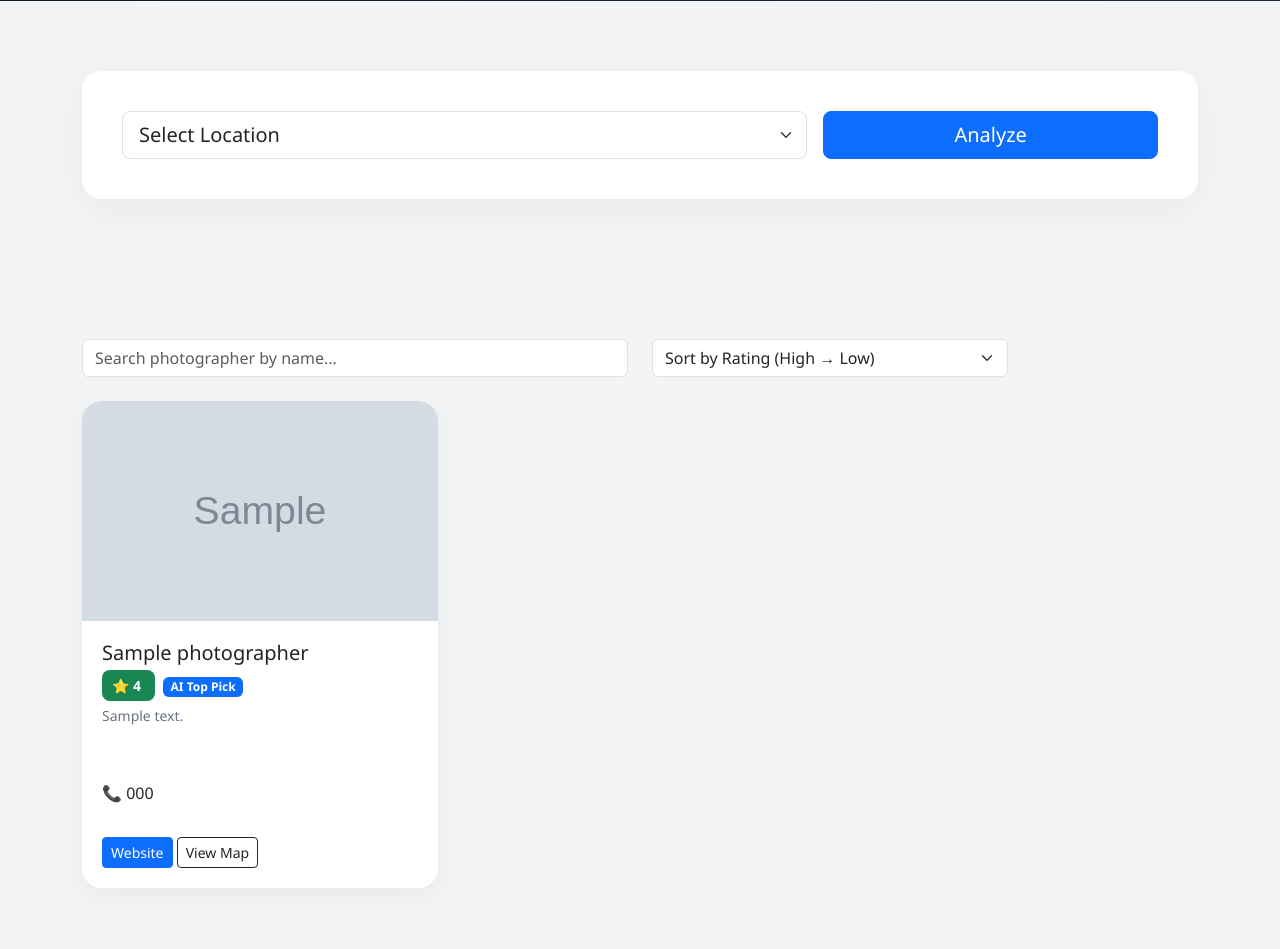
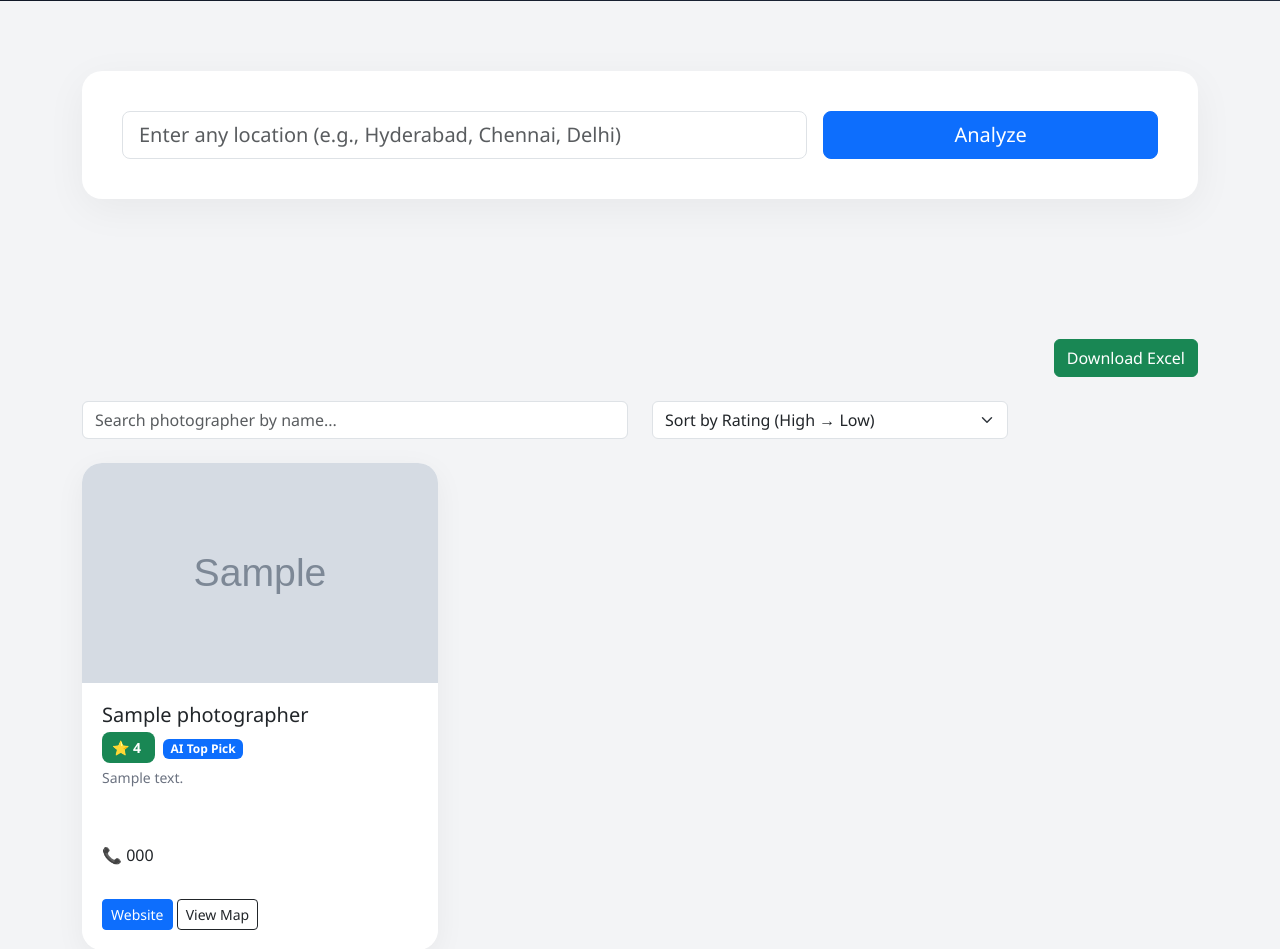
Before and after one commit to 2811Mounika/lensora-ai, a Flask app: template templates/index.html in a window 1280 px wide. Shown: the part 437-1386 px from the top of the page. Before the commit the page ends 1325 px from the top, so only its background shows below. Run offline with Flask 3, Linux system fonts and the light colour scheme; the template is opened without the code that fills it: most values are stand-ins (such as "Sample title", 1, 10 or a date in 2020); grey boxes marked "Sample" are stand-in pictures.

Commit message:
Dynamic location + Excel download

```diff
--- a/app.py
+++ b/app.py
@@ -1,6 +1,8 @@
-from flask import Flask, render_template, request
+from flask import Flask, render_template, request, send_file
 import requests
 import os
+import pandas as pd
+from io import BytesIO
 from dotenv import load_dotenv
 
 load_dotenv()
@@ -8,6 +10,25 @@ load_dotenv()
 app = Flask(__name__)
 
 API_KEY = os.getenv("GOOGLE_API_KEY")
+
+
+def get_place_details(place_id):
+    details_url = "https://maps.googleapis.com/maps/api/place/details/json"
+
+    params = {
+        "place_id": place_id,
+        "fields": "formatted_phone_number,website",
+        "key": API_KEY
+    }
+
+    response = requests.get(details_url, params=params)
+    result = response.json().get("result", {})
+
+    return {
+        "phone": result.get("formatted_phone_number", "Not Available"),
+        "website": result.get("website", "Not Available")
+    }
+
 
 def get_photographers(city):
     search_url = "https://maps.googleapis.com/maps/api/place/textsearch/json"
@@ -22,7 +43,7 @@ def get_photographers(city):
 
     photographers = []
 
-    for place in data.get("results", [])[:20]:
+    for place in data.get("results", [])[:30]:
         place_id = place.get("place_id")
         details = get_place_details(place_id)
 
@@ -46,35 +67,38 @@ def get_photographers(city):
 
     return photographers
 
-def get_place_details(place_id):
-    details_url = "https://maps.googleapis.com/maps/api/place/details/json"
-
-    params = {
-        "place_id": place_id,
-        "fields": "formatted_phone_number,website",
-        "key": API_KEY
-    }
-
-    response = requests.get(details_url, params=params)
-    result = response.json().get("result", {})
-
-    return {
-        "phone": result.get("formatted_phone_number", "Not Available"),
-        "website": result.get("website", "Not Available")
-    }
-
 
 @app.route("/", methods=["GET", "POST"])
 def index():
     photographers = []
+    city = ""
 
     if request.method == "POST":
-        city = request.form["city"]
+        city = request.form["city"].strip()
         photographers = get_photographers(city)
 
-    return render_template("index.html", photographers=photographers)
+    return render_template("index.html",
+                           photographers=photographers,
+                           city=city)
 
-import os
+
+@app.route("/download", methods=["POST"])
+def download_excel():
+    city = request.form["city"].strip()
+    photographers = get_photographers(city)
+
+    df = pd.DataFrame(photographers)
+
+    output = BytesIO()
+    df.to_excel(output, index=False)
+    output.seek(0)
+
+    return send_file(
+        output,
+        download_name=f"{city}_photographers.xlsx",
+        as_attachment=True
+    )
+
 
 if __name__ == "__main__":
     port = int(os.environ.get("PORT", 10000))
--- a/templates/index.html
+++ b/templates/index.html
@@ -125,19 +125,12 @@
         <div class="search-section">
             <form method="POST" class="row g-3">
                 <div class="col-md-8">
-                    <select name="city" class="form-select form-select-lg" required>
-                        <option disabled selected>Select Location</option>
-                        <option>Guntur</option>
-                        <option>Vijayawada</option>
-                        <option>Narasaraopet</option>
-                        <option>Tenali</option>
-                        <option>Mangalagiri</option>
-                        <option>Amaravati</option>
-                        <option>Sattenapalle</option>
-                        <option>Chilakaluripet</option>
-                        <option>Piduguralla</option>
-                        <option>Repalle</option>
-                    </select>
+                    <!-- 🔥 CHANGED HERE -->
+                    <input type="text"
+                           name="city"
+                           class="form-control form-control-lg"
+                           placeholder="Enter any location (e.g., Hyderabad, Chennai, Delhi)"
+                           required>
                 </div>
                 <div class="col-md-4">
                     <button class="btn btn-primary btn-lg w-100">Analyze</button>
@@ -150,6 +143,16 @@
 {% if photographers %}
 <section class="section-spacing">
 <div class="container">
+
+    <!-- 🔥 NEW DOWNLOAD BUTTON -->
+    <div class="text-end mb-4">
+        <form method="POST" action="/download">
+            <input type="hidden" name="city" value="{{ city }}">
+            <button class="btn btn-success">
+                Download Excel
+            </button>
+        </form>
+    </div>
 
     <!-- Controls -->
     <div class="row mb-4">
@@ -173,10 +176,10 @@
     <div class="row g-4" id="resultsContainer">
 
         {% for p in photographers %}
-           <div class="col-lg-4 col-md-6 photographer-card fade-in"
-               data-name="{{ p.name|lower }}"
-               data-rating="{{ p.rating }}"
-               data-delay="{{ loop.index * 0.07 }}">
+        <div class="col-lg-4 col-md-6 photographer-card fade-in"
+             data-name="{{ p.name|lower }}"
+             data-rating="{{ p.rating }}"
+             style="animation-delay: {{ loop.index * 0.07 }}s;">
 
             <div class="photo-card">
 
@@ -227,12 +230,6 @@ document.addEventListener("DOMContentLoaded", function() {
     const loader = document.getElementById("loader");
     const container = document.getElementById("resultsContainer");
 
-    // Apply animation delays from data attributes to avoid inline template in CSS
-    document.querySelectorAll('.photographer-card').forEach(card => {
-        const d = card.dataset.delay;
-        if (d) card.style.animationDelay = parseFloat(d) + 's';
-    });
-
     if(searchInput){
         searchInput.addEventListener("input", function() {
             const value = this.value.toLowerCase();
```
Also changed, not shown: requirements.txt (+7 -0 lines).
